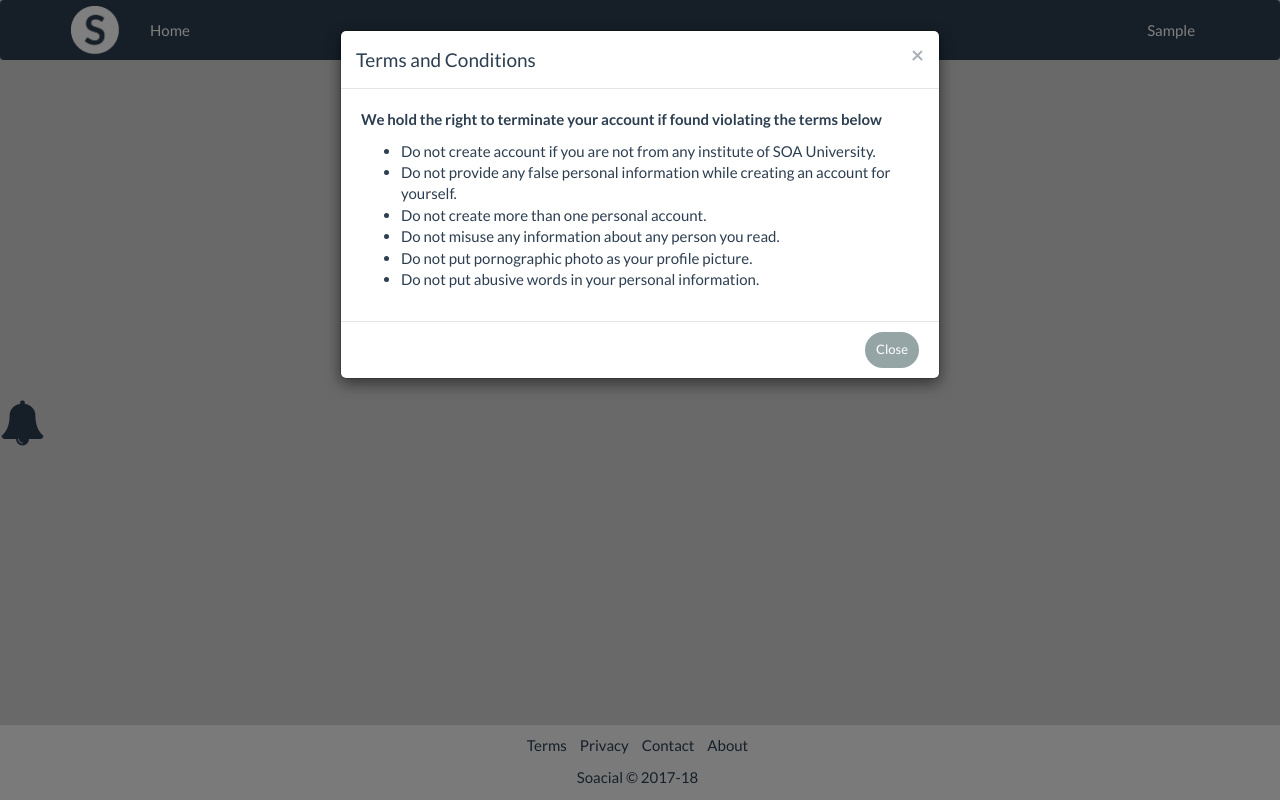
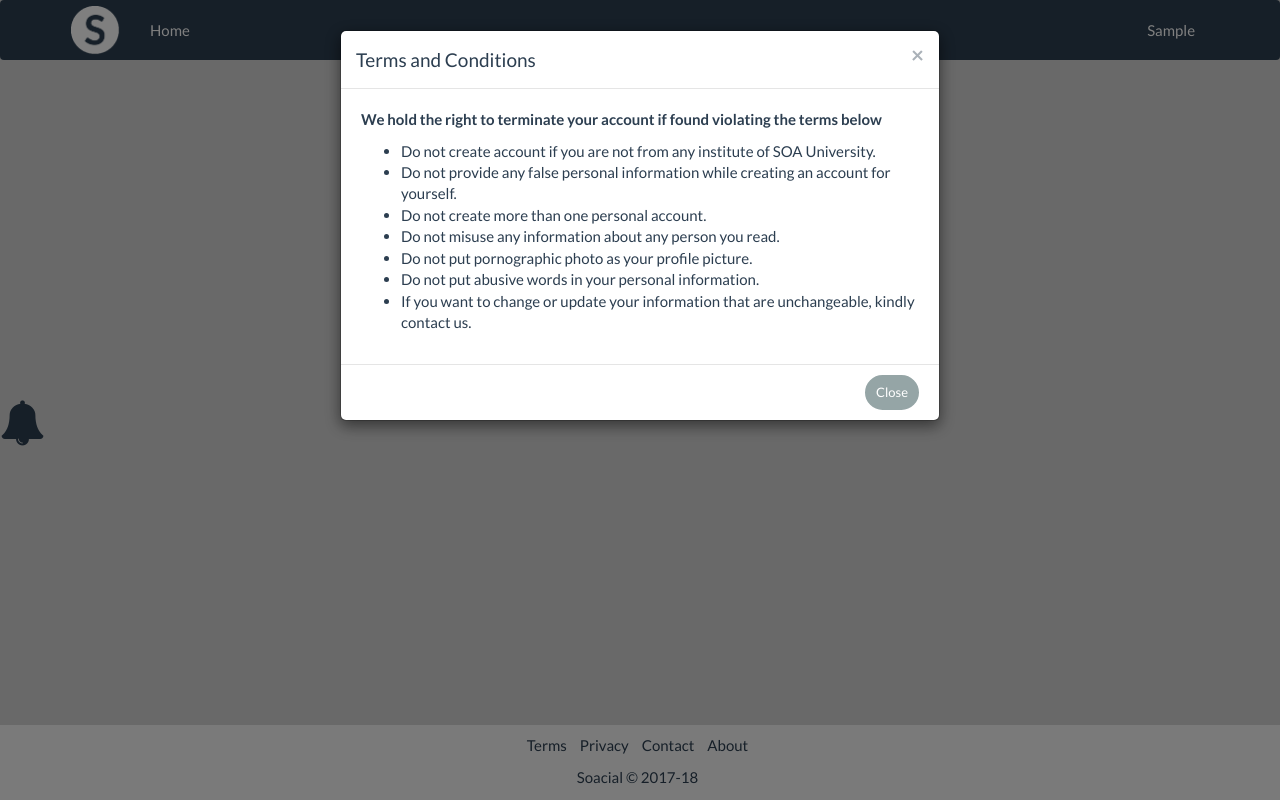
Before and after one commit to rohantarai/soacial, a Laravel app: page /allfriends in a window 1280 px wide, after a click on "Terms". Run offline with Laravel 8, Linux system fonts and the light colour scheme; the visitor is signed in with stand-in values (Sample User, id 1); data that the repository does not hold is empty; settings files or empty folders that the repository lacks are supplied; some libraries are stand-ins or nearby versions.

Commit message:
updated terms and conditions

```diff
--- a/resources/views/template/layout.blade.php
+++ b/resources/views/template/layout.blade.php
@@ -125,6 +125,7 @@
                         <li>Do not misuse any information about any person you read.</li>
                         <li>Do not put pornographic photo as your profile picture.</li>
                         <li>Do not put abusive words in your personal information.</li>
+                        <li>If you want to change or update your information that are unchangeable, kindly contact us.</li>
                     </ul>
                 </div>
                 <div class="modal-footer">
```
